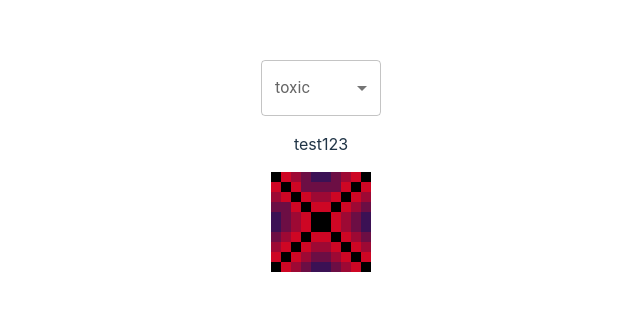
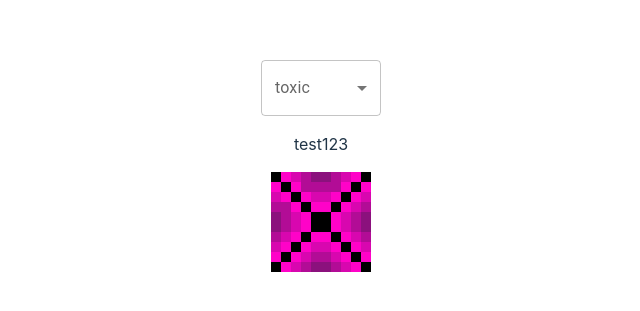
Before and after one commit to mitaka1303/poison, a React (Vite) app: page / in a window 1280 px wide. Shown: the part 231-542 px from the top of the page, without its empty margins (319-959 px from the left). Built offline with nearby package versions, Linux system fonts and the light colour scheme.

Commit message:
color test

```diff
--- a/src/App.jsx
+++ b/src/App.jsx
@@ -9,11 +9,10 @@ import Form from './form'
 function App() {
   const [count, setCount] = useState(0)
 
-  const color1 = [255, 2, 20]
-  const color2 = [10 , 21, 100]
+  const color1 = [255, 2, 200]
+  const color2 = [100 , 21, 100]
 
   const colorData = color_mixer(color1, color2);
-  console.log(colorData)
 
 
   return (
--- a/src/color_mixer.jsx
+++ b/src/color_mixer.jsx
@@ -4,11 +4,12 @@ export default function color_mixer(color1, color2) {
     // const color2 = [0,0 ,0]
 
     const n  = 5
+    var x  = n-1
     var colorData =[]
 
     for(var i = 0 ; i < n ; i++){
         // const color = [ (color1[0]* i/n ) + (color2[0]* (n-i)/n) ,  (color1[1]* i/n ) + (color2[1]* (n-i)/n),  (color1[2]* i/n ) + (color2[2]* (n-i)/n) ]
-        const color = [ Math.round(color1[0]* i/n ) + Math.round(color2[0]* (n-i)/n) ,  Math.round(color1[1]* i/n ) + Math.round(color2[1]* (n-i)/n),  Math.round(color1[2]* i/n ) + Math.round(color2[2]* (n-i)/n) ]
+        const color = [ Math.round(color1[0]* i/x ) + Math.round(color2[0]* (x-i)/x) ,  Math.round(color1[1]* i/x ) + Math.round(color2[1]* (x-i)/x),  Math.round(color1[2]* i/x ) + Math.round(color2[2]* (x-i)/x) ]
         colorData.push(color)
     }
     console.log(colorData)
--- a/src/icon_render.jsx
+++ b/src/icon_render.jsx
@@ -54,9 +54,7 @@ export default function IconRender(props) {
                 test123
             </p>
             <svg width = "100" height = "100"> { testData.map( (i, key) => {
-                console.log(i)
                 const rgb = `rgb(${colorData[i]})`
-                console.log(rgb)
                 return <rect x = {(key%10)*10} y = {(Math.floor(key/10))*10} width="10" height="10" fill= {rgb}/>
             } )}
 
```
